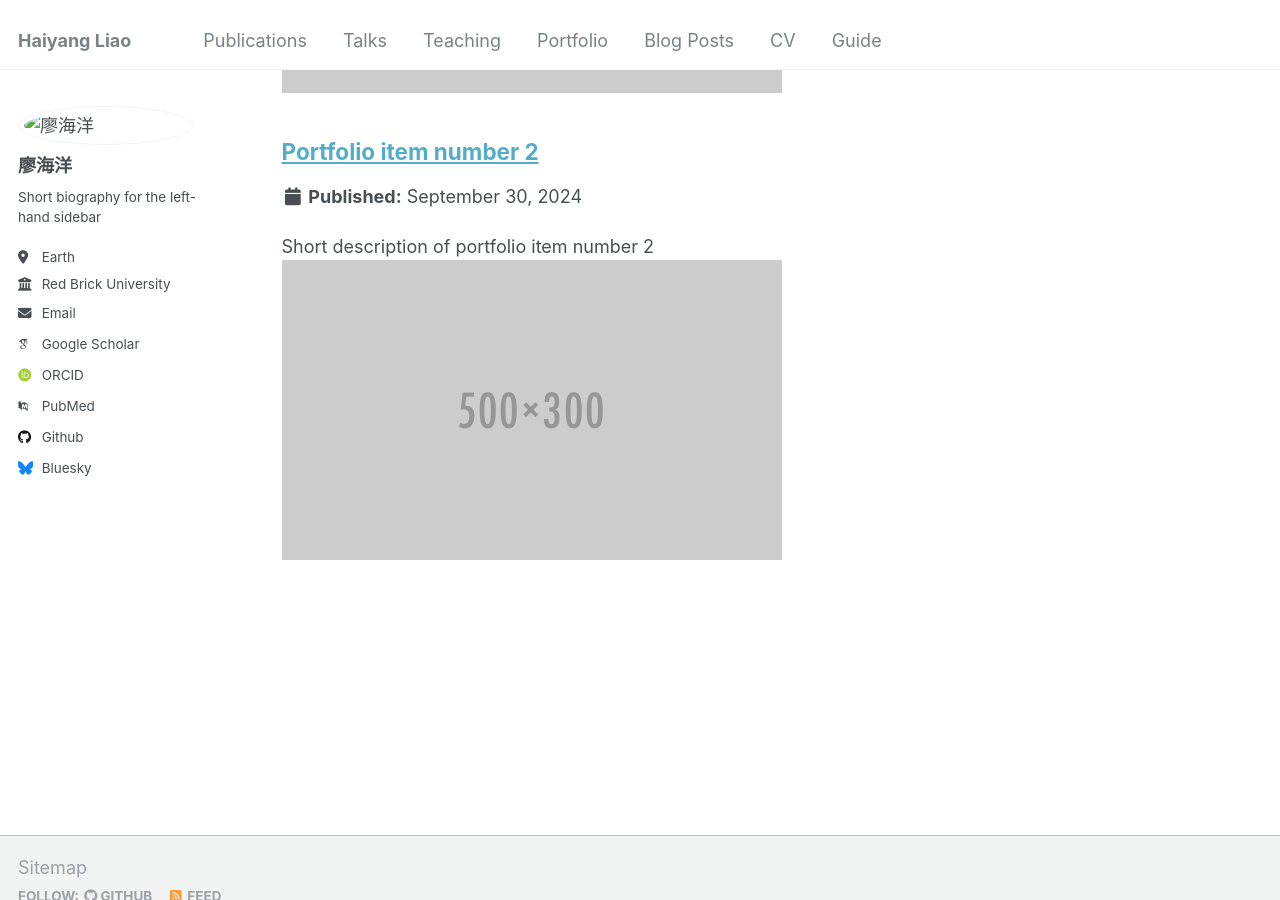
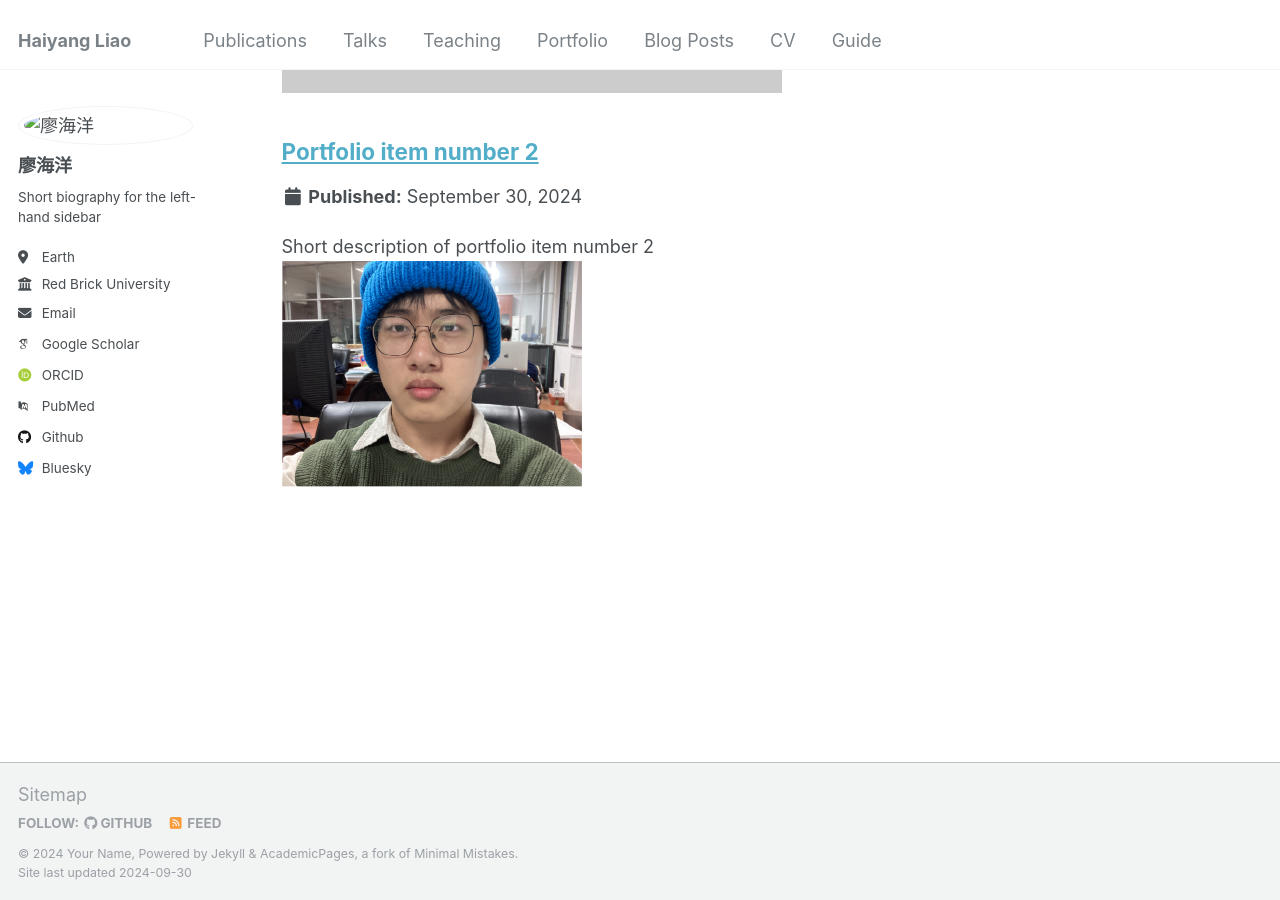
Before and after one commit to Whynot-cell/Whynot-cell.github.io, a Jekyll site: the page built from _pages/portfolio.html, in a window 1280 px wide and 900 px high, scrolled down 509 px. Built offline with Jekyll 4.4.1, drawn with Linux system fonts in a browser that asks for light colours; some web fonts are replaced.

Commit message:
Update portfolio-2.html

```diff
--- a/_portfolio/portfolio-2.html
+++ b/_portfolio/portfolio-2.html
@@ -1,7 +1,8 @@
 ---
 title: "Portfolio item number 2"
-excerpt: "Short description of portfolio item number 2 <br/><img src='/images/500x300.png'>"
+excerpt: "Short description of portfolio item number 2 <br /><img src='/images/profile.png'>"
 collection: portfolio
 ---
 
-This is an item in your portfolio. It can be have images or nice text. If you name the file .md, it will be parsed as markdown. If you name the file .html, it will be parsed as HTML.
+This is an item in your portfolio. It can be have images or nice text. If you name the file .md, it will be parsed as
+markdown. If you name the file .html, it will be parsed as HTML.
```
